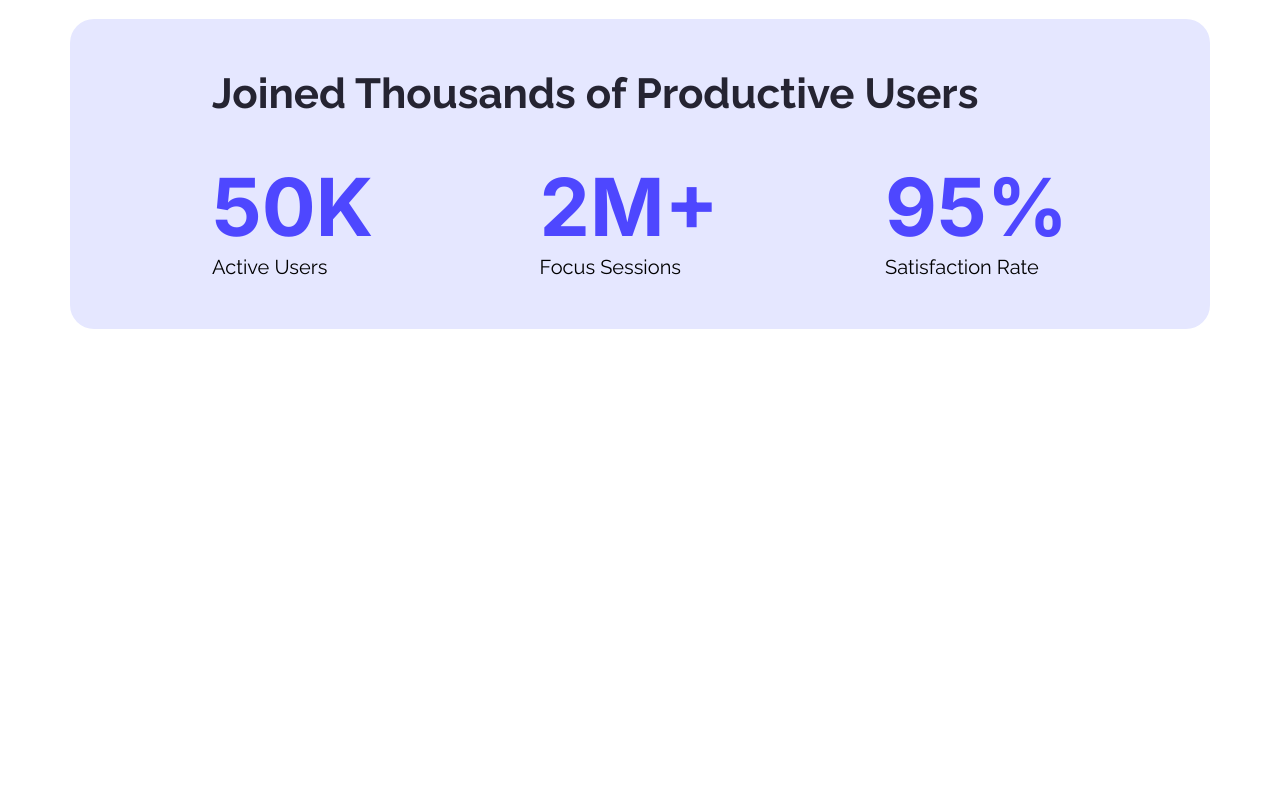
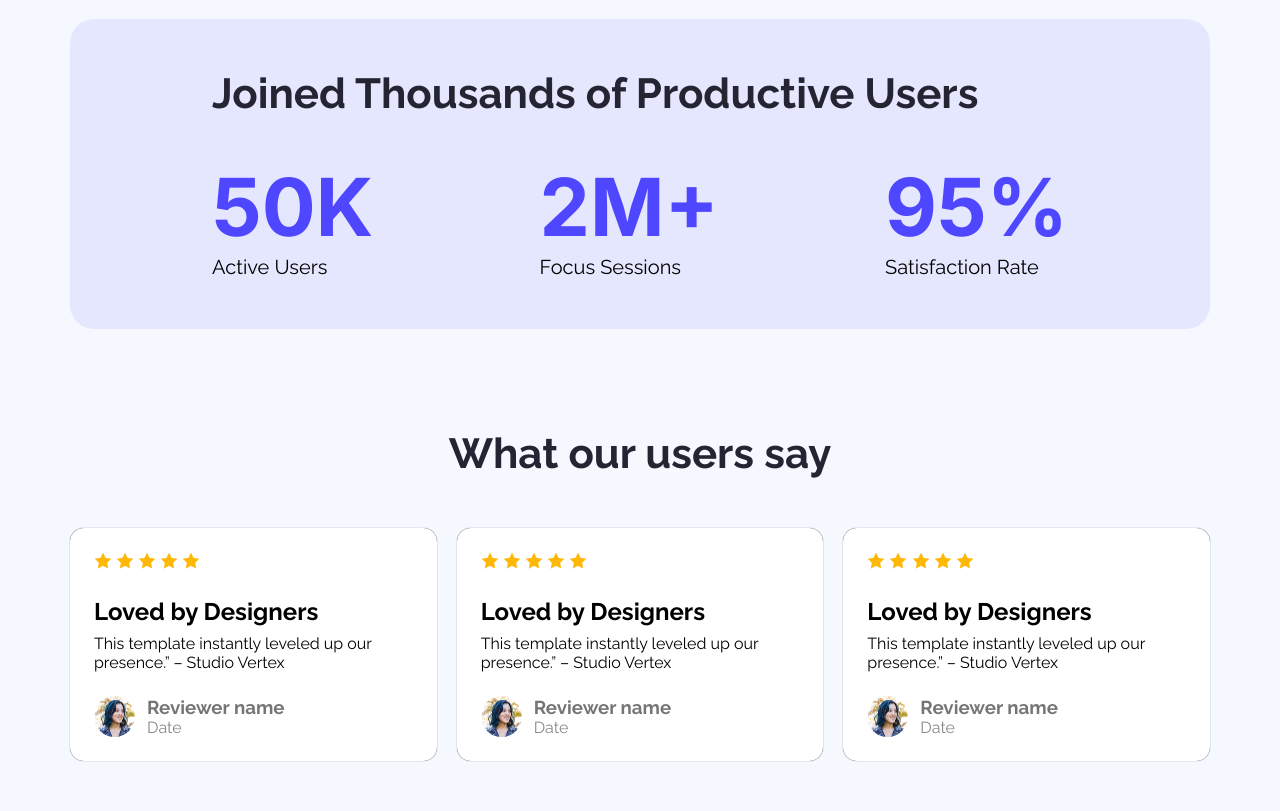
Before and after one commit to TanijRoy1/B12A01-landing-launchpad, a plain HTML site: page index.html in a window 1280 px wide. Shown: the part 1090-1901 px from the top of the page. Before the commit the page ends 1469 px from the top, so only its background shows below. Drawn offline with Linux system fonts and the light colour scheme.

Commit message:
Feedback section added

```diff
--- a/css/style.css
+++ b/css/style.css
@@ -7,6 +7,7 @@
 body{
     font-family: "Inter", sans-serif;
     font-family: "Raleway", sans-serif;
+    background-color: #f5f8ff;
 }
 .m-auto{
     max-width: 1140px;
@@ -26,7 +27,8 @@ body{
     font-size: 42px;
     font-weight: bold;
 }
-/* ----------header--------- */
+
+/* ----------Header--------- */
 header{
     background-image: url(../Assets/Hero-bg.png);
     background-size: cover;
@@ -60,7 +62,7 @@ nav{
     margin-top: 158px;
 }
 
-/* ----------action section----------- */
+/* ----------Action Section----------- */
 main section{
     padding: 50px 0;
 }
@@ -83,7 +85,7 @@ main section{
     border-radius: 48px;
 }
 
-/* --------users section----------  */
+/* --------Users Section----------  */
 .users-section .container{
     background-color: #e5e7ff;
     border-radius: 24px;
@@ -104,3 +106,41 @@ main section{
 .data p{
     font-size: 20px;
 }
+
+/* ----------Feedback Section---------  */
+.feedback-section .heading{
+    text-align: center;
+}
+.reviews-container{
+    margin-top: 50px;
+    display: flex;
+    align-items: center;
+    justify-content: space-between;
+    gap: 20px;
+}
+.reviews{
+    padding: 24px;
+    background-color: #ffffff;
+    border-radius: 14px;
+    box-shadow: 0 0 0.8px black;
+}
+.stars{
+    margin-bottom: 24px;
+}
+.reviews h2{
+    margin-bottom: 8px;
+}
+.avatar{
+    display: flex;
+    margin-top: 24px;
+    gap: 12px;
+}
+.avatar img{
+    border-radius: 50%;
+}
+.avatar-title h3{
+    color: #757575;
+}
+.avatar-title p{
+    color: #757575dc;
+}
--- a/index.html
+++ b/index.html
@@ -21,7 +21,7 @@
         </section>
     </header>
     <main>
-        <!-- -------action section----------- -->
+        <!-- -------Action Section----------- -->
         <section class="action-section m-auto">
             <div class="action-left">
                 <h1 class="heading">See It in Action</h1>
@@ -34,7 +34,7 @@
                 <img src="Assets/wc-mini.png" alt="">
             </div>
         </section>
-        <!-- ----------users section--------  -->
+        <!-- ----------Users Section--------  -->
         <section class="users-section m-auto">
             <div class="container">
                 <h1 class="heading">Joined Thousands of Productive Users</h1>
@@ -54,6 +54,67 @@
                 </div>
             </div>
         </section>
+
+        <!-- ----------Feedback Section-----------  -->
+        <section class="feedback-section m-auto">
+            <h1 class="heading">What our users say</h1>
+            <div class="reviews-container">
+                <div class="reviews">
+                    <div class="stars">
+                        <img src="Assets/icon-star.png" alt="">
+                        <img src="Assets/icon-star.png" alt="">
+                        <img src="Assets/icon-star.png" alt="">
+                        <img src="Assets/icon-star.png" alt="">
+                        <img src="Assets/icon-star.png" alt="">
+                    </div>
+                    <h2>Loved by Designers</h2>
+                    <p>This template instantly leveled up our presence.” – Studio Vertex</p>
+                    <div class="avatar">
+                        <img src="Assets/avatar.png" alt="">
+                        <div class="avatar-title">
+                            <h3>Reviewer name</h3>
+                            <p>Date</p>
+                        </div>
+                    </div>
+                </div>
+                <div class="reviews">
+                    <div class="stars">
+                        <img src="Assets/icon-star.png" alt="">
+                        <img src="Assets/icon-star.png" alt="">
+                        <img src="Assets/icon-star.png" alt="">
+                        <img src="Assets/icon-star.png" alt="">
+                        <img src="Assets/icon-star.png" alt="">
+                    </div>
+                    <h2>Loved by Designers</h2>
+                    <p>This template instantly leveled up our presence.” – Studio Vertex</p>
+                    <div class="avatar">
+                        <img src="Assets/avatar.png" alt="">
+                        <div class="avatar-title">
+                            <h3>Reviewer name</h3>
+                            <p>Date</p>
+                        </div>
+                    </div>
+                </div>
+                <div class="reviews">
+                    <div class="stars">
+                        <img src="Assets/icon-star.png" alt="">
+                        <img src="Assets/icon-star.png" alt="">
+                        <img src="Assets/icon-star.png" alt="">
+                        <img src="Assets/icon-star.png" alt="">
+                        <img src="Assets/icon-star.png" alt="">
+                    </div>
+                    <h2>Loved by Designers</h2>
+                    <p>This template instantly leveled up our presence.” – Studio Vertex</p>
+                    <div class="avatar">
+                        <img src="Assets/avatar.png" alt="">
+                        <div class="avatar-title">
+                            <h3>Reviewer name</h3>
+                            <p>Date</p>
+                        </div>
+                    </div>
+                </div>
+            </div>
+        </section>
     </main>
     <footer>
 
```
